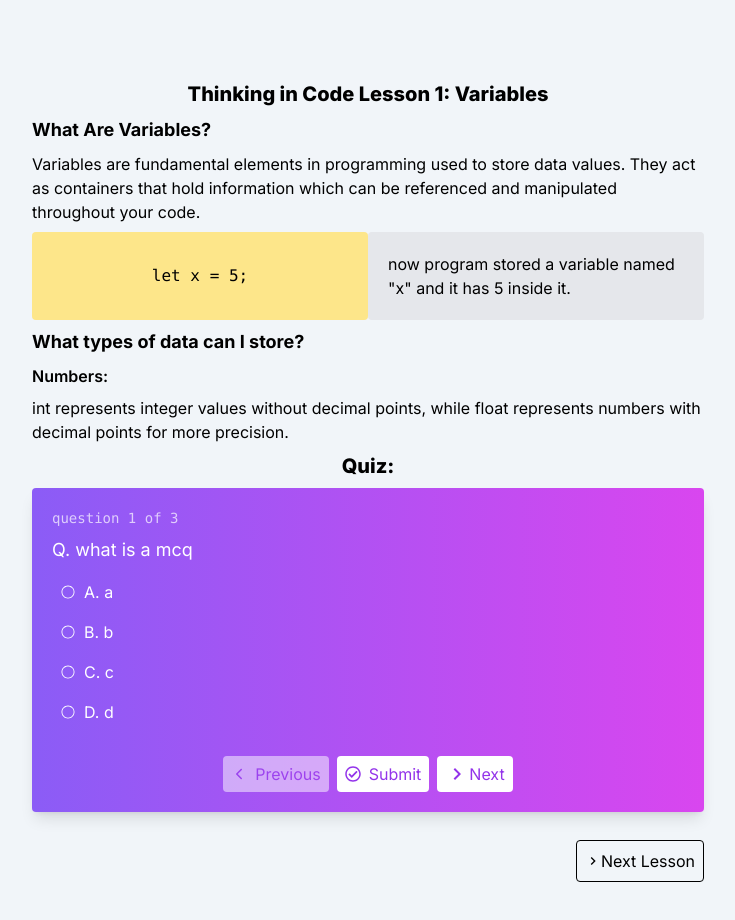
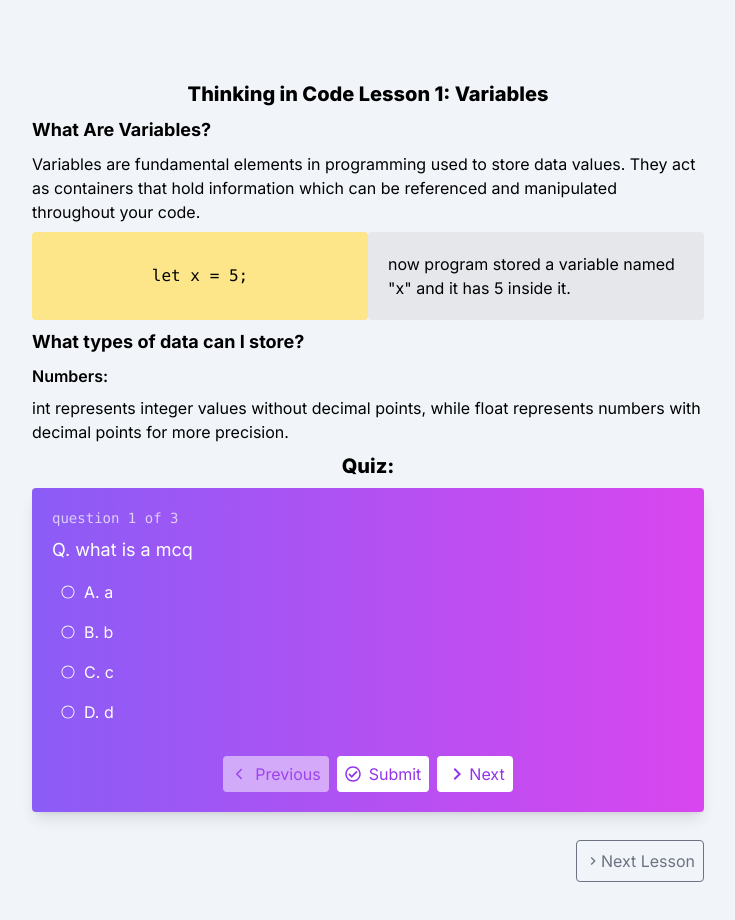
Before and after one commit to r3hmantom/ciphercraft-byte-learn, a Next.js app: page /pf-lesson-1 in a window 1280 px wide. Shown: the top 920 px of the page, without its empty margins (272-1007 px from the left). Built offline with nearby package versions, Linux system fonts and the light colour scheme; no server answers.

Commit message:
made button enable on quiz completion

```diff
--- a/app/(lessons)/_components/quiz.tsx
+++ b/app/(lessons)/_components/quiz.tsx
@@ -17,7 +17,7 @@ type MCQ = {
   correct: string;
 };
 
-export default function Quiz({ mcqs }: { mcqs: MCQ[] }) {
+export default function Quiz({ mcqs, setC }: { mcqs: MCQ[], setC: any }) {
   const [currmcq, setCurrmcq] = useState<number>(0);
   const [curroption, setCurroption] = useState<string | null>(null);
   const [correct, setCorrect] = useState<number>(0);
@@ -41,6 +41,7 @@ export default function Quiz({ mcqs }: { mcqs: MCQ[] }) {
     setmsg(isCorrect ? "Correct !" : "Incorrect !");
     if (currmcq >= mcqs.length - 1) {
       setcompleted(true);
+      setC(true)
     }
     const newAnswers = [...answers];
     newAnswers[currmcq] = curroption;
--- a/app/(lessons)/pf-lesson-1/page.tsx
+++ b/app/(lessons)/pf-lesson-1/page.tsx
@@ -6,6 +6,7 @@ import Quiz from "../_components/quiz"
 import { MdNavigateNext } from "react-icons/md";
 import { useUser } from "@clerk/nextjs"
 import { createClient } from "@/supabase/client"
+import { useEffect, useState } from "react"
 
 type MCQ = {
     question: string,
@@ -21,6 +22,7 @@ export default function LessonOneLayout() {
 
     const supabase = createClient()
     const { user } = useUser()
+    const [completed, setcompleted] = useState<boolean>(false)
 
     const mcqs = [
         {question: "what is a mcq", A: "a",B: "b",C: "c",D: "d",correct: "B", explanation: "this is right hehe"},
@@ -59,8 +61,8 @@ export default function LessonOneLayout() {
             <p className="font-semibold">Numbers: </p>
             <p>int represents integer values without decimal points, while float represents numbers with decimal points for more precision.</p>
             <h1 className="font-extrabold text-center text-xl">Quiz: </h1>
-            <Quiz mcqs={mcqs}/>
-            <button onClick={nextlesson}><div className="flex items-center border-[1px] ml-auto mt-5 rounded border-black hover:bg-neutral-200 w-fit p-2"><MdNavigateNext/>Next Lesson </div></button>
+            <Quiz mcqs={mcqs} setC={setcompleted}/>
+            <button onClick={nextlesson} disabled={!completed}><div className={`flex items-center border-[1px] ml-auto mt-5 rounded border-black hover:bg-neutral-200 w-fit p-2 ${!completed? "cursor-not-allowed hover:bg-transparent border-gray-500 text-gray-500":""}`}><MdNavigateNext/>Next Lesson </div></button>
         </div>
     )
 }
```
